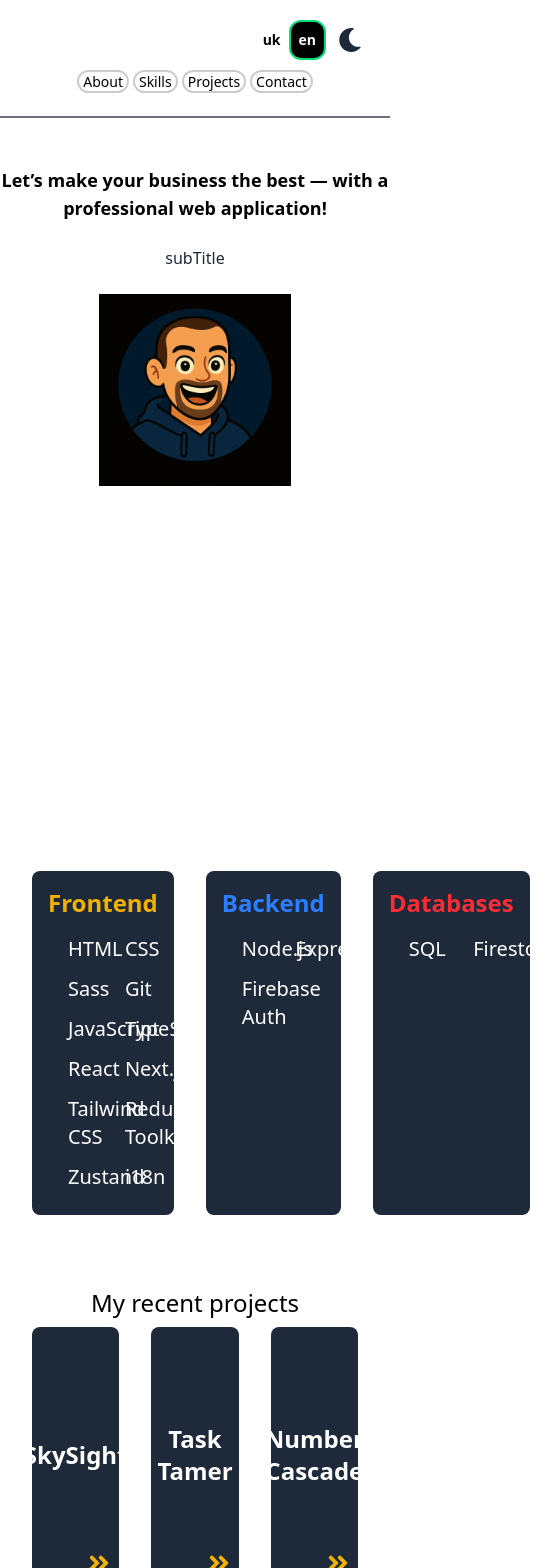
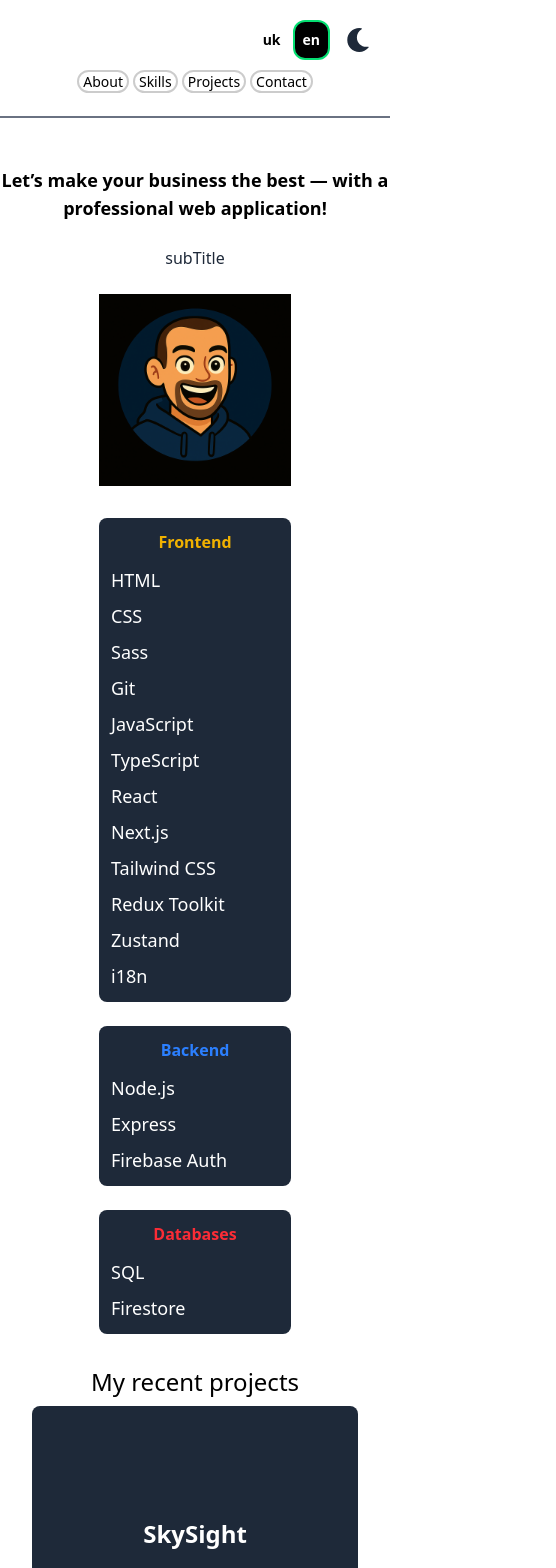
Before and after one commit to Shmyhelskiy/my-portfolio, a Next.js app: page / in a window 390 px wide. Shown: the top 1568 px of the page, 556 px wide, since content can reach past the window. Built offline with nearby package versions, Linux system fonts and the light colour scheme; no server answers.

Commit message:
add respons

```diff
--- a/app/components/About.tsx
+++ b/app/components/About.tsx
@@ -16,7 +16,7 @@ const About = () => {
   return (
     <section
       id="about"
-      className="min-h-[75vh] scroll-mt-[140px] text-center text-3xl flex flex-col items-center gap-6"
+      className="min-h-[20vh] sm:min-h-[75vh] scroll-mt-[140px] text-center text-3xl flex flex-col items-center gap-6"
     >
       <h1 className="font-bold text-lg md:text-3xl">{t('title')}</h1>
       <h2 className="text-base md:text-xl font-medium text-gray-800">
--- a/app/components/NavBar.tsx
+++ b/app/components/NavBar.tsx
@@ -46,10 +46,10 @@ const NavBar = () => {
   if (!mounted) return null;
 
   return (
-    <nav className="w-full sticky top-0 z-50 flex flex-col border-b-2 border-gray-500 gap-2 p-4 mb-4 bg-white dark:bg-black">
+    <nav className="w-full sticky top-0 z-50 flex flex-col border-b-2 border-gray-500 gap-2 p-4 mb-4 bg-white dark:bg-black px-2 sm:px-4">
       <div className="flex justify-end md:justify-between items-center">
         <h1 className="hidden md:flex items-center">Hello</h1>
-        <div className="flex md:gap-2 items-center">
+        <div className="flex gap-1 md:gap-2 items-center">
           <button
             className={`p-2 h-fit font-bold rounded-xl text-sm cursor-pointer ${locale === Locale.UK && 'bg-black text-white dark:bg-white dark:text-black border-2 border-green-400'}`}
             onClick={() => changeLocale(Locale.UK)}
--- a/app/components/Projects/Projects.tsx
+++ b/app/components/Projects/Projects.tsx
@@ -25,7 +25,7 @@ const Projects = () => {
   return (
     <section className="h-[100vh] w-full scroll-mt-[140px]" id="projects">
       <h2 className="text-center text-2xl front-bold pb-2">{t('mainTitle')}</h2>
-      <article className="grid grid-cols-3 gap-8 px-8">
+      <article className="grid grid-cols-1 sm:grid-cols-3 gap-8 px-8">
         {projectsArray.map((item, index) => {
           return <ProjectCard project={item} key={index} />
         })}
--- a/app/components/QualitiesDisplay.tsx
+++ b/app/components/QualitiesDisplay.tsx
@@ -11,19 +11,19 @@ const QualitiesDisplay = () => {
   useEffect(() => {
     const interval = setInterval(() => {
       setIndex((prev) => (prev + 1) % qualities.length);
-    }, 2500);
+    }, 1000);
     return () => clearInterval(interval);
   }, [qualities.length]);
 
   return (
     <section id="about" className="flex w-full h-3/4 pl-20 relative">
-      <div className="w-96 text-center text-3xl font-bold flex justify-start">
+      <div className="w-96 h-96 relative z-10 flex justify-center items-center">
         <svg
-          className="w-90 h-90 fill-yellow-500"
+          className="w-full h-full absolute top-0 left-0"
           viewBox="0 0 100 100"
           xmlns="http://www.w3.org/2000/svg"
         >
-          <circle cx="50" cy="50" r="50" />
+          <circle cx="50" cy="50" r="50" className="fill-yellow-500" />
           <polygon
             points="50,50 100,20 100,80"
             className="fill-white dark:fill-black"
@@ -37,20 +37,25 @@ const QualitiesDisplay = () => {
             />
           </polygon>
         </svg>
+
         <AnimatePresence mode="wait">
           <motion.div
             key={qualities[index]}
-            initial={{ opacity: 0, x: 300, y: 80 }}
+            initial={{ opacity: 0, x: 300, y: 0 }}
             animate={{ opacity: 1, x: 90 }}
             exit={{ opacity: 0, x: 90 }}
-            transition={{ duration: 1 }}
-            className="absolute left-0 top-0 w-full h-full flex items-center justify-center"
+            transition={{ duration: 0.5 }}
+            className="absolute w-full h-full flex items-center justify-center text-2xl font-bold text-black"
+            style={{
+              clipPath: 'circle(50% at 50% 50%)',
+              WebkitClipPath: 'circle(50% at 50% 50%)',
+              zIndex: 20,
+            }}
           >
             {qualities[index]}
           </motion.div>
         </AnimatePresence>
       </div>
-      <div></div>
     </section>
   );
 };
--- a/app/components/Skills/SkillsCard.tsx
+++ b/app/components/Skills/SkillsCard.tsx
@@ -14,13 +14,13 @@ const SkillsCard:FC<SkillsCardProps> = ({ title, skills, color }) => {
     "text-red-500": color === "red"
   });
   return (
-    <div className="bg-gray-800 p-4 rounded-lg w-full">
-      <h2 className={`${colorClass} text-center text-2xl font-bold mb-4`}>{title}</h2>
-      <ul className="text-white text-xl space-y-2 grid grid-cols-2 gap-1">
+    <div className="bg-gray-800 p-3 rounded-lg w-48 mx-auto sm:w-full">
+      <h2 className={`${colorClass} text-center text-base font-semibold mb-3 sm:text-2xl sm:font-bold sm:mb-4`}>{title}</h2>
+      <ul className="text-white text-lg sm:space-y-2 grid grid-cols-1 sm:grid-cols-2 gap-2">
         {skills.map((skill) => (
             <li key={skill}
               className={clsx(
-                "w-fit pl-5 cursor-pointer hover:scale-105 hover:font-bold hover:translate-x-2 transition-transform duration-300 ",
++               "w-fit pl-3 pr-2 py-1 cursor-pointer rounded bg-gray-700 transition-transform duration-300 hover:scale-105 hover:font-semibold hover:translate-x-1",
                 {
                   "hover:text-yellow-500": colorClass === "text-yellow-500",
                   "hover:text-blue-500": colorClass === "text-blue-500",
--- a/app/components/Skills/SkillsSection.tsx
+++ b/app/components/Skills/SkillsSection.tsx
@@ -17,8 +17,8 @@ const SkillsSection = () => {
   const colors = ['yellow', 'blue', 'red'];
 
   return (
-   <section id="skills" className="w-full py-10 scroll-mt-[140px]">
-      <div className="flex justify-around gap-8 px-8">
+   <section id="skills" className="w-full scroll-mt-[140px]">
+      <div className="flex flex-col sm:flex-row sm:justify-around gap-6 sm:gap-8 sm:px-8">
           {skillsDataArray.map((skill, index) => {
               return <SkillsCard key={skill.title} title={skill.title} skills={skill.technologies} color={colors[index]} />
           })}
--- a/app/page.tsx
+++ b/app/page.tsx
@@ -1,7 +1,7 @@
 import { getMessages } from 'next-intl/server';
 import type { Metadata } from 'next';
 import About from './components/About';
-// import QualitiesDisplay from './components/QualitiesDisplay';
+import QualitiesDisplay from './components/QualitiesDisplay';
 import SkillsSection from './components/Skills/SkillsSection';
 import Projects from './components/Projects/Projects';
 import Contacts from './components/Contacts/Contacts';
```
